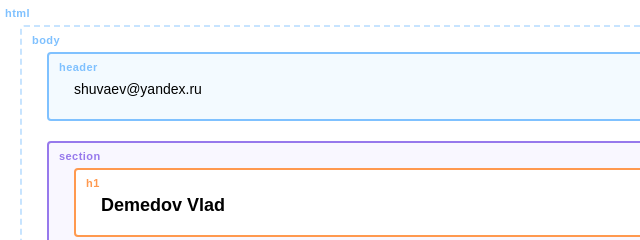
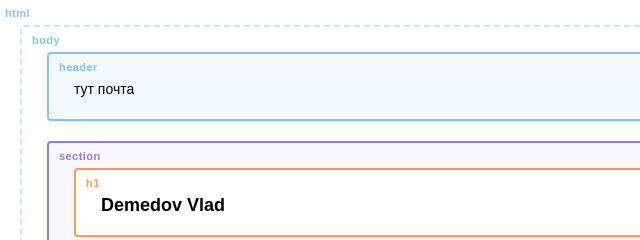
Before and after one commit to vladdemedov/mysite, a plain HTML site: page index.html in a window 1280 px wide. Shown: the top 240 px of the page, 5-645 px from the left. Drawn offline with Linux system fonts and the light colour scheme.

Commit message:
новые изменения

```diff
--- a/index.html
+++ b/index.html
@@ -8,7 +8,7 @@
 
   <body>
     <header class="page-header">
-      shuvaev@yandex.ru
+      тут почта
     </header>
 
     <section class="hero-image">
```
